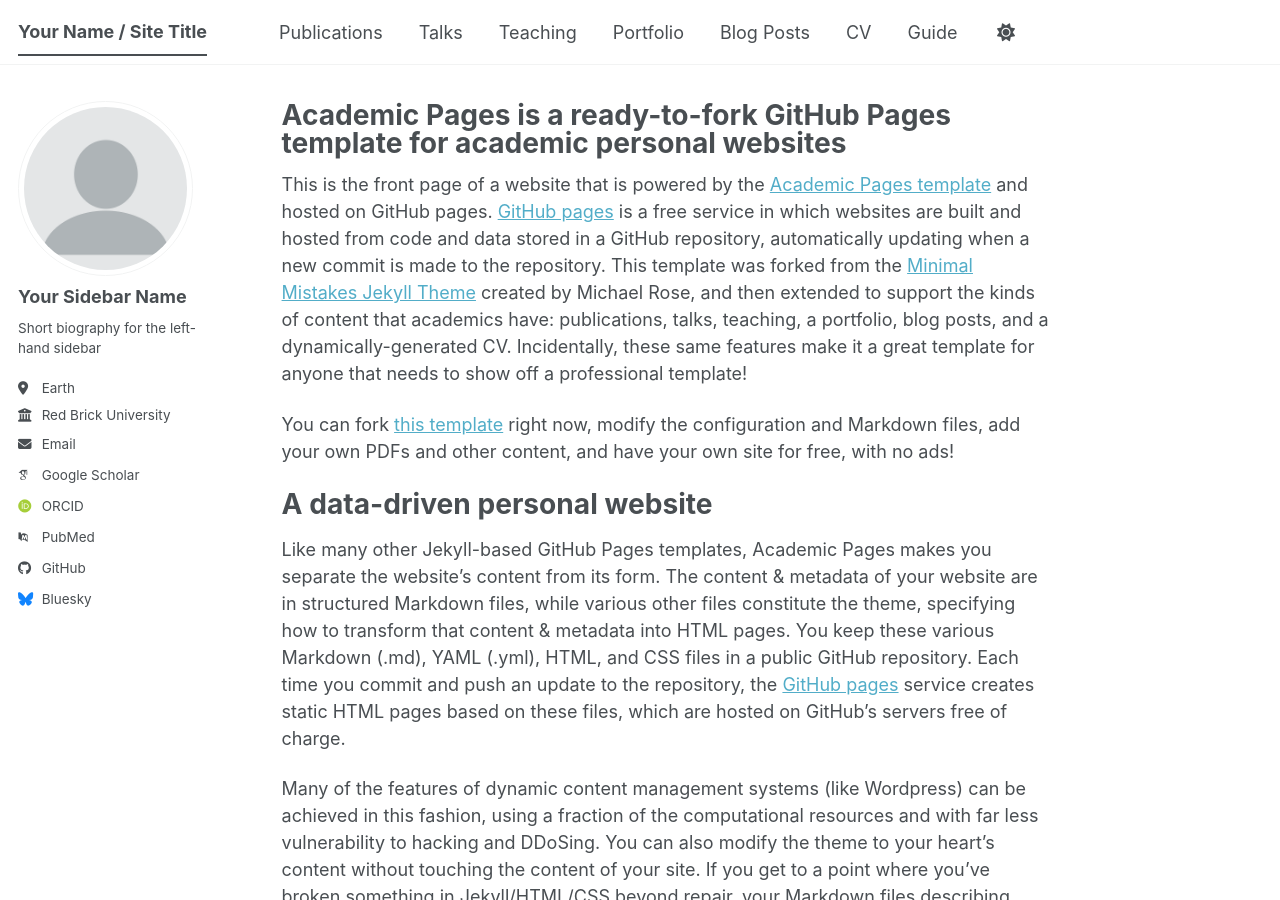
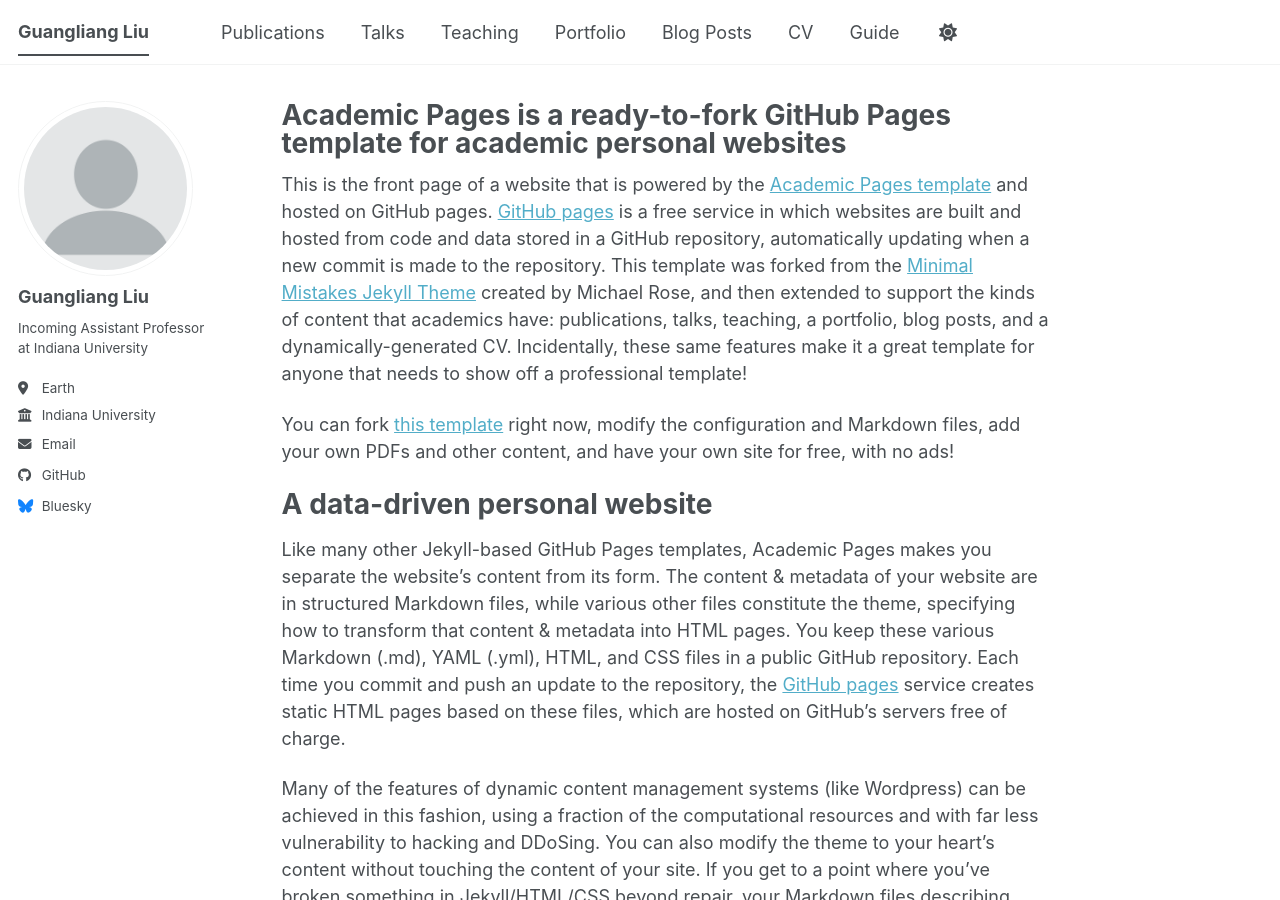
Before and after one commit to guangliang-nlp/guangliang-nlp.github.io, a Jekyll site: the page built from _pages/about.md, in a window 1280 px wide and 900 px high. Built offline with Jekyll 4.4.1, drawn with Linux system fonts in a browser that asks for light colours; some web fonts are replaced; a script bundle is joined from its source files by our own code; library files that are not in the unit come from our copies.

Commit message:
Update _config.yml

```diff
--- a/_config.yml
+++ b/_config.yml
@@ -9,7 +9,7 @@
 # Basic Site Settings
 locale                   : "en-US"
 site_theme               : "default" # The available themes options are "default", "air", "sunrise", "mint", "dirt" and "contrast"
-title                    : "Your Name / Site Title"
+title                    : "Guangliang Liu"
 title_separator          : "-"
 name                     : &name "Guangliang Liu"
 description              : &description "Your Name's academic portfolio"   # Update this with a general description of your site, this is the default if not overridden by a page
@@ -24,27 +24,27 @@
 author:
   # Biographic information
   avatar           : "profile.png"
-  name             : "Your Sidebar Name"
+  name             : "Guangliang Liu"
   pronouns         : # example: "she/her"
-  bio              : "Short biography for the left-hand sidebar"
+  bio              : "Incoming Assistant Professor at Indiana University"
   location         : "Earth"
-  employer         : "Red Brick University"
+  employer         : "Indiana University"
   uri              : # URL
-  email            : "none@example.org"
+  email            : "liugua@iu.edu"
 
   # Academic websites
-  academia         : # URL
-  arxiv            : # URL - Update with the correct link to your profile
-  googlescholar    : "https://scholar.google.com/citations?user=PS_CX0AAAAAJ"
-  inspire-hep      : # URL
-  impactstory      : # URL
-  orcid            : "https://orcid.org/yourorcidurl"
-  semantic         : # URL
-  ssrn             : # URL
-  pubmed           : "https://www.ncbi.nlm.nih.gov/pubmed/?term=john+snow"
-  researchgate     : # URL
-  scopus           : # URL
-  zotero           : # URL
+  #academia         : # URL
+  #arxiv            : # URL - Update with the correct link to your profile
+  #googlescholar    : "https://scholar.google.com/citations?user=PS_CX0AAAAAJ"
+  #inspire-hep      : # URL
+  #impactstory      : # URL
+  #orcid            : "https://orcid.org/yourorcidurl"
+  #semantic         : # URL
+  #ssrn             : # URL
+  #pubmed           : "https://www.ncbi.nlm.nih.gov/pubmed/?term=john+snow"
+  #researchgate     : # URL
+  #scopus           : # URL
+  #zotero           : # URL
 
 
   # Repositories and software development
```
